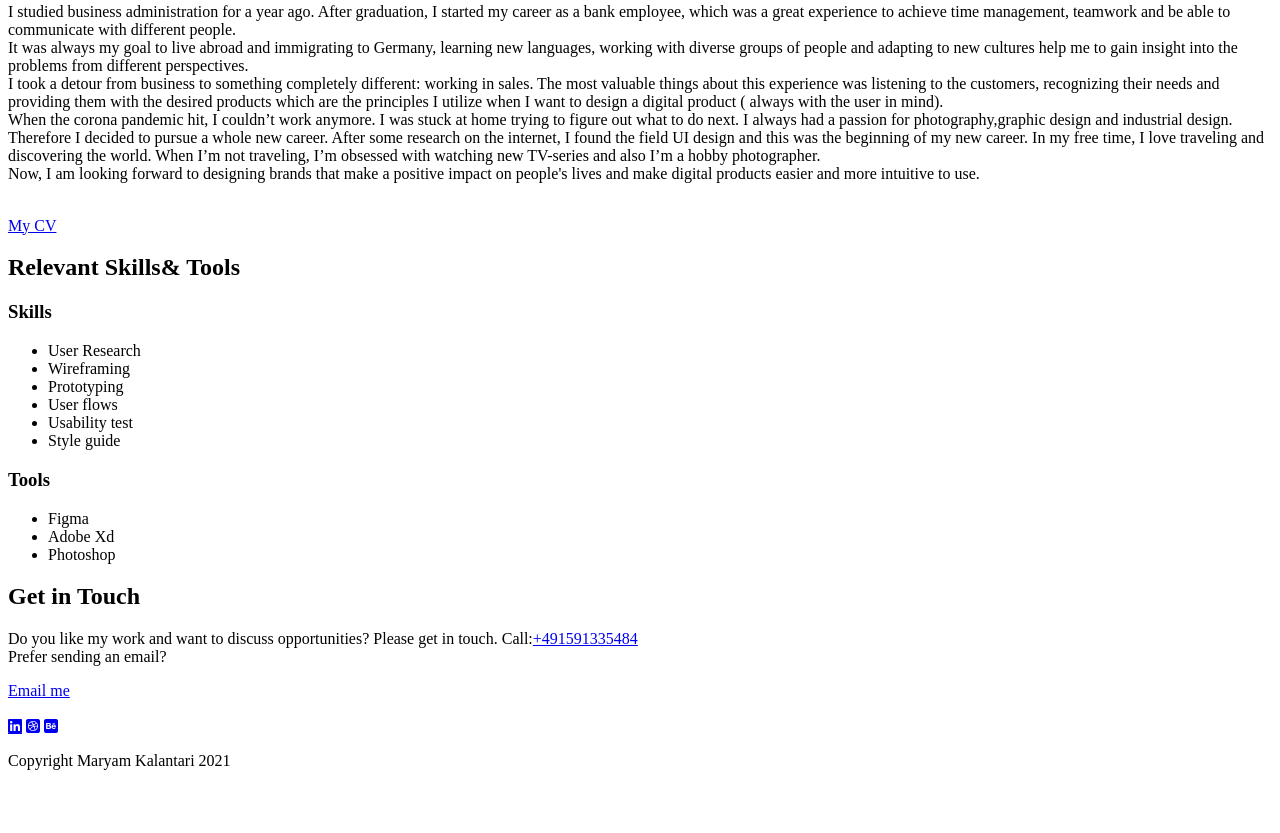
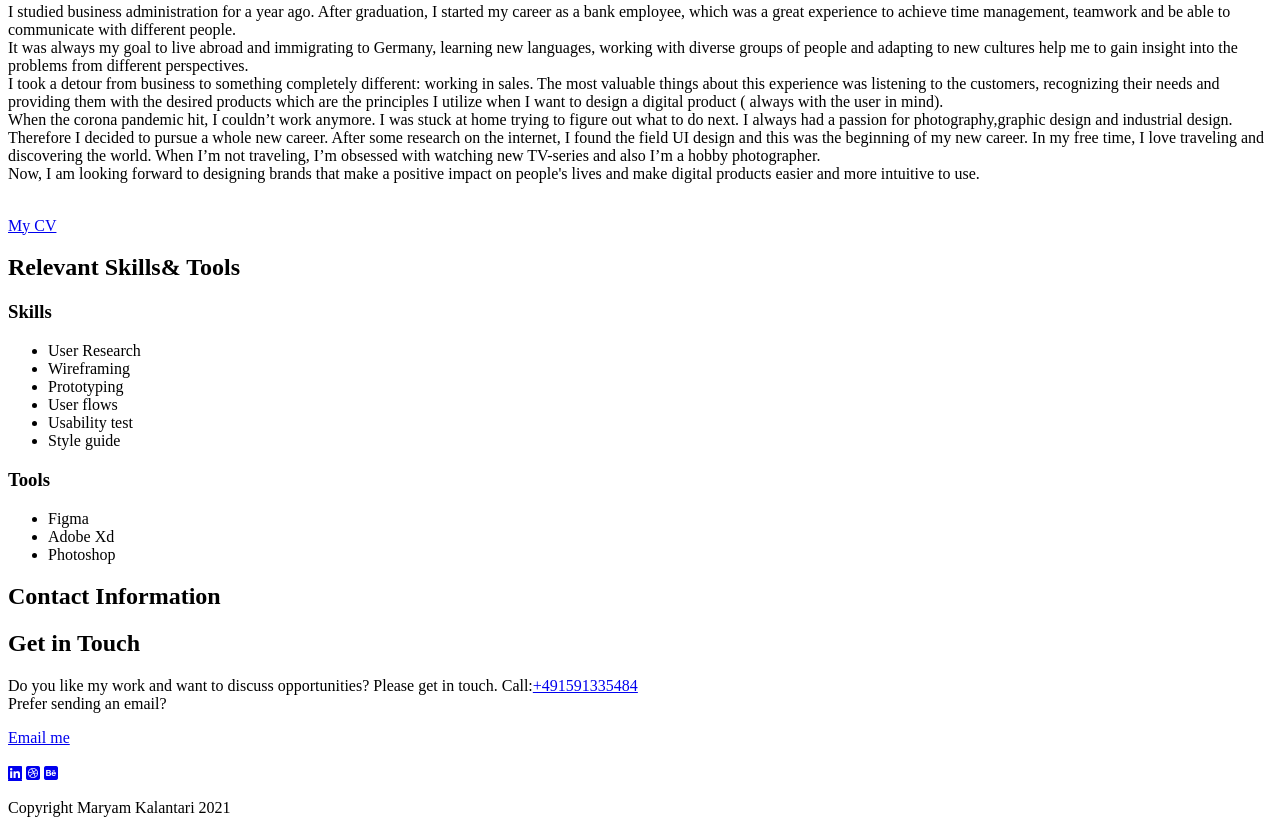
Before and after one commit to Maryamka/portfolio-website, a plain HTML site: page about.html in a window 1280 px wide. Shown: the part 679-1512 px from the top of the page. Before the commit the page ends 1465 px from the top, so only its background shows below. Drawn offline with Linux system fonts and the light colour scheme.

Commit message:
Update about.html

```diff
--- a/about.html
+++ b/about.html
@@ -98,7 +98,7 @@ In my free time, I love traveling and discovering the world. When I’m not trav
 </main>
 
 
-    <footer> <h2>Get in Touch</h2>
+    <footer> <h2>Contact Information</h2> <h2>Get in Touch</h2>
       <p> Do you like my work and want to discuss opportunities? Please get in touch.
       Call:<a href="tel:+491591335484">+491591335484</a> <br> Prefer sending an email?</p>
   <div class=""> <a href="mailto:maryamkalantari24@gmail.com">Email me</a>
```
